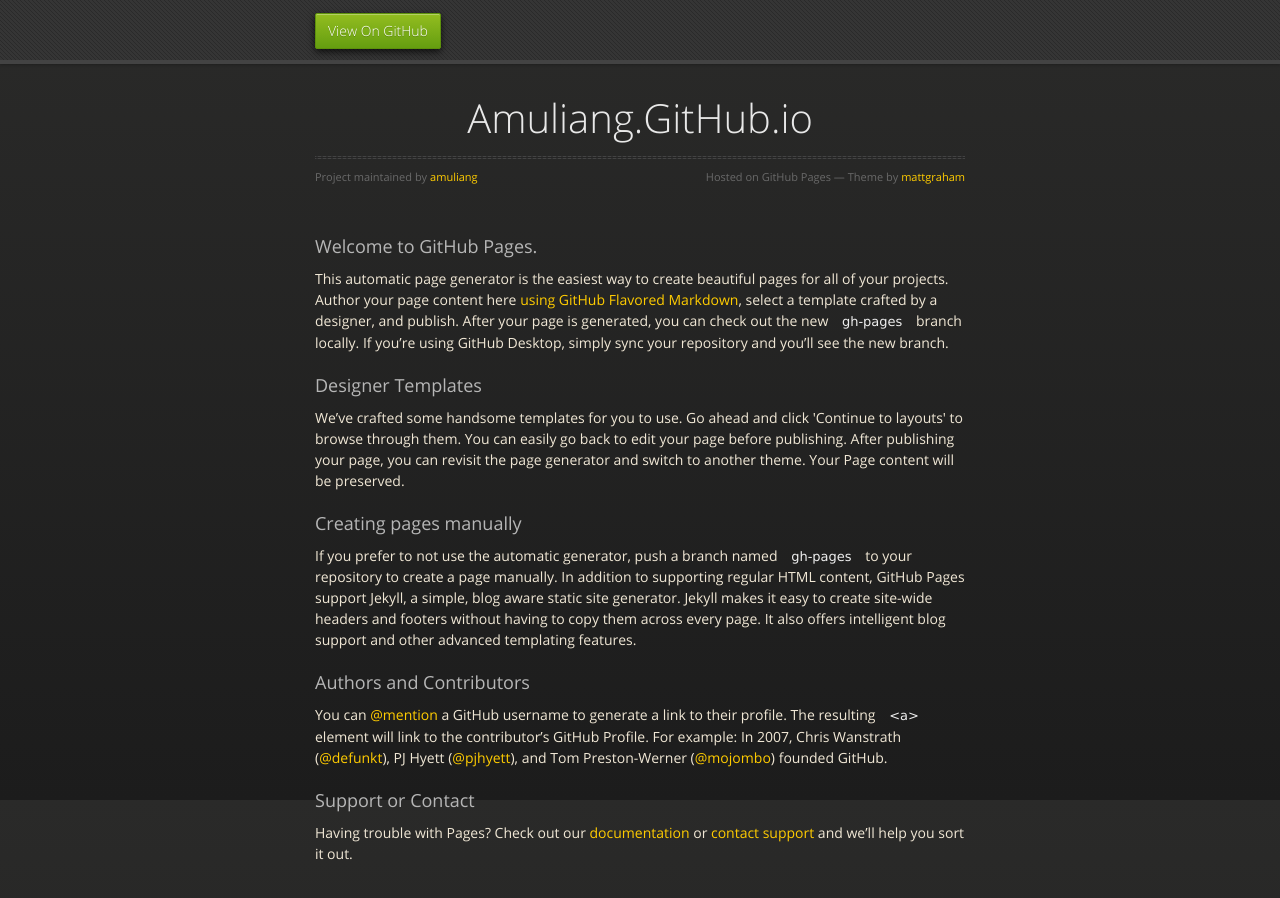
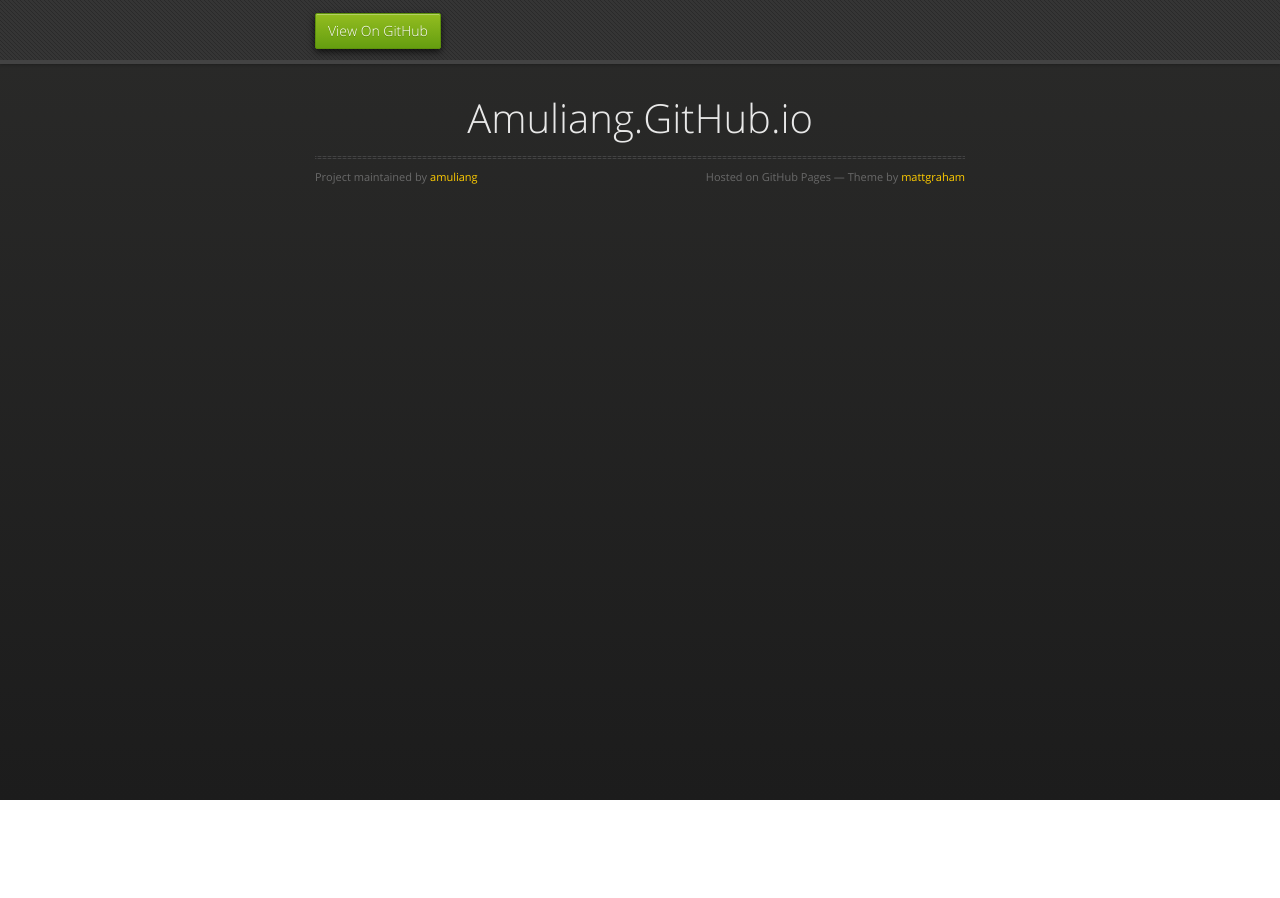
Before and after one commit to amuliang/amuliang.github.io, a plain HTML site: page index.html in a window 1280 px wide. After the commit the page ends 800 px from the top, so only its background shows below. Drawn offline with nearby package versions, Linux system fonts and the light colour scheme.

Commit message:
modify index

```diff
--- a/index.html
+++ b/index.html
@@ -8,12 +8,6 @@
     <link rel="stylesheet" href="stylesheets/github-dark.css">
     <script src="https://ajax.googleapis.com/ajax/libs/jquery/1.7.1/jquery.min.js"></script>
     <script src="javascripts/respond.js"></script>
-    <!--[if lt IE 9]>
-      <script src="//html5shiv.googlecode.com/svn/trunk/html5.js"></script>
-    <![endif]-->
-    <!--[if lt IE 8]>
-    <link rel="stylesheet" href="stylesheets/ie.css">
-    <![endif]-->
     <meta name="viewport" content="width=device-width, initial-scale=1, user-scalable=no">
 
   </head>
@@ -35,30 +29,9 @@
           <span class="credits right">Hosted on GitHub Pages &mdash; Theme by <a href="https://twitter.com/michigangraham">mattgraham</a></span>
         </div>
 
-        <h3>
-<a id="welcome-to-github-pages" class="anchor" href="#welcome-to-github-pages" aria-hidden="true"><span aria-hidden="true" class="octicon octicon-link"></span></a>Welcome to GitHub Pages.</h3>
 
-<p>This automatic page generator is the easiest way to create beautiful pages for all of your projects. Author your page content here <a href="https://guides.github.com/features/mastering-markdown/">using GitHub Flavored Markdown</a>, select a template crafted by a designer, and publish. After your page is generated, you can check out the new <code>gh-pages</code> branch locally. If you’re using GitHub Desktop, simply sync your repository and you’ll see the new branch.</p>
 
-<h3>
-<a id="designer-templates" class="anchor" href="#designer-templates" aria-hidden="true"><span aria-hidden="true" class="octicon octicon-link"></span></a>Designer Templates</h3>
 
-<p>We’ve crafted some handsome templates for you to use. Go ahead and click 'Continue to layouts' to browse through them. You can easily go back to edit your page before publishing. After publishing your page, you can revisit the page generator and switch to another theme. Your Page content will be preserved.</p>
-
-<h3>
-<a id="creating-pages-manually" class="anchor" href="#creating-pages-manually" aria-hidden="true"><span aria-hidden="true" class="octicon octicon-link"></span></a>Creating pages manually</h3>
-
-<p>If you prefer to not use the automatic generator, push a branch named <code>gh-pages</code> to your repository to create a page manually. In addition to supporting regular HTML content, GitHub Pages support Jekyll, a simple, blog aware static site generator. Jekyll makes it easy to create site-wide headers and footers without having to copy them across every page. It also offers intelligent blog support and other advanced templating features.</p>
-
-<h3>
-<a id="authors-and-contributors" class="anchor" href="#authors-and-contributors" aria-hidden="true"><span aria-hidden="true" class="octicon octicon-link"></span></a>Authors and Contributors</h3>
-
-<p>You can <a href="https://help.github.com/articles/basic-writing-and-formatting-syntax/#mentioning-users-and-teams" class="user-mention">@mention</a> a GitHub username to generate a link to their profile. The resulting <code>&lt;a&gt;</code> element will link to the contributor’s GitHub Profile. For example: In 2007, Chris Wanstrath (<a href="https://github.com/defunkt" class="user-mention">@defunkt</a>), PJ Hyett (<a href="https://github.com/pjhyett" class="user-mention">@pjhyett</a>), and Tom Preston-Werner (<a href="https://github.com/mojombo" class="user-mention">@mojombo</a>) founded GitHub.</p>
-
-<h3>
-<a id="support-or-contact" class="anchor" href="#support-or-contact" aria-hidden="true"><span aria-hidden="true" class="octicon octicon-link"></span></a>Support or Contact</h3>
-
-<p>Having trouble with Pages? Check out our <a href="https://help.github.com/pages">documentation</a> or <a href="https://github.com/contact">contact support</a> and we’ll help you sort it out.</p>
       </section>
 
     </div>
```
